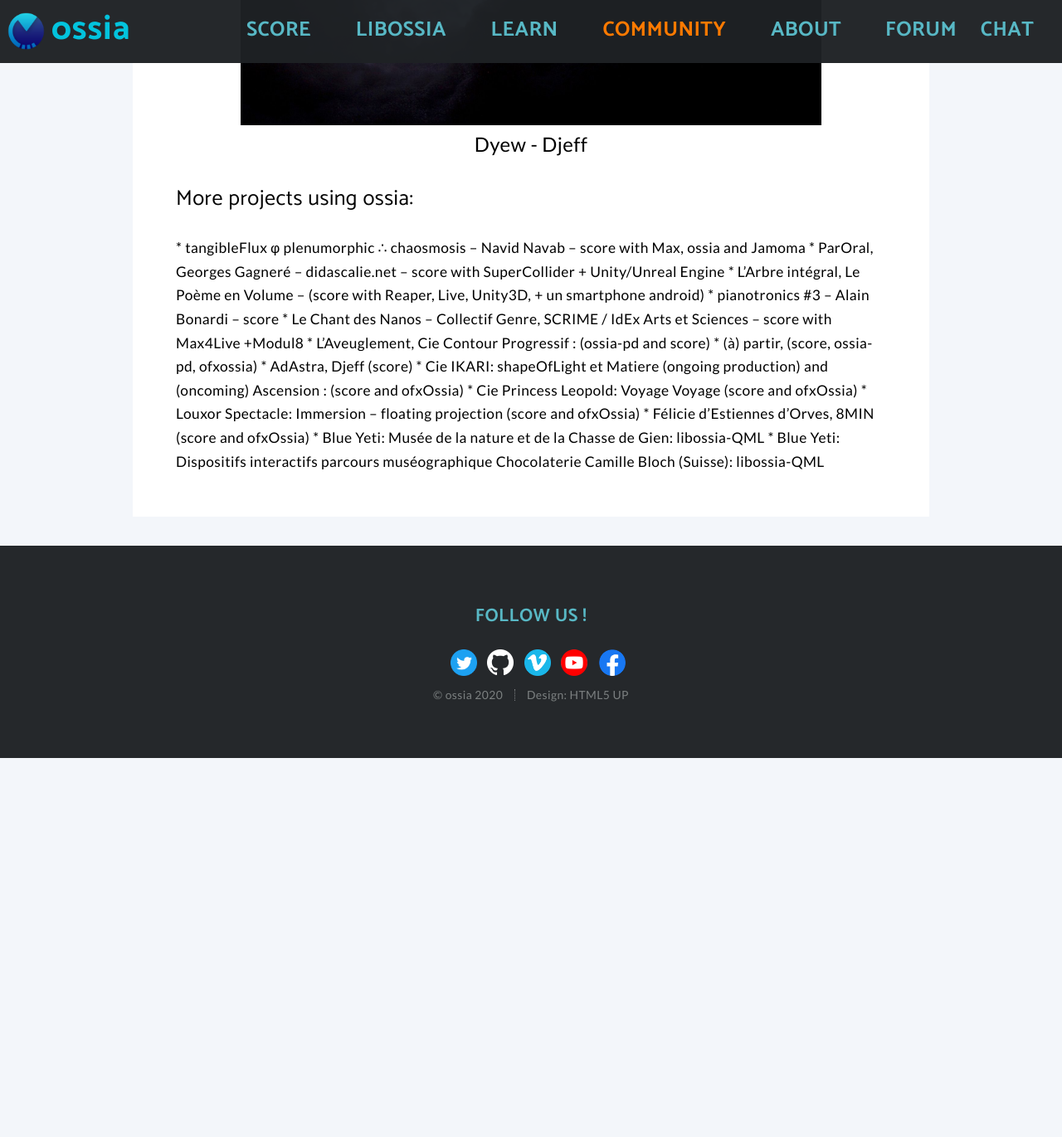
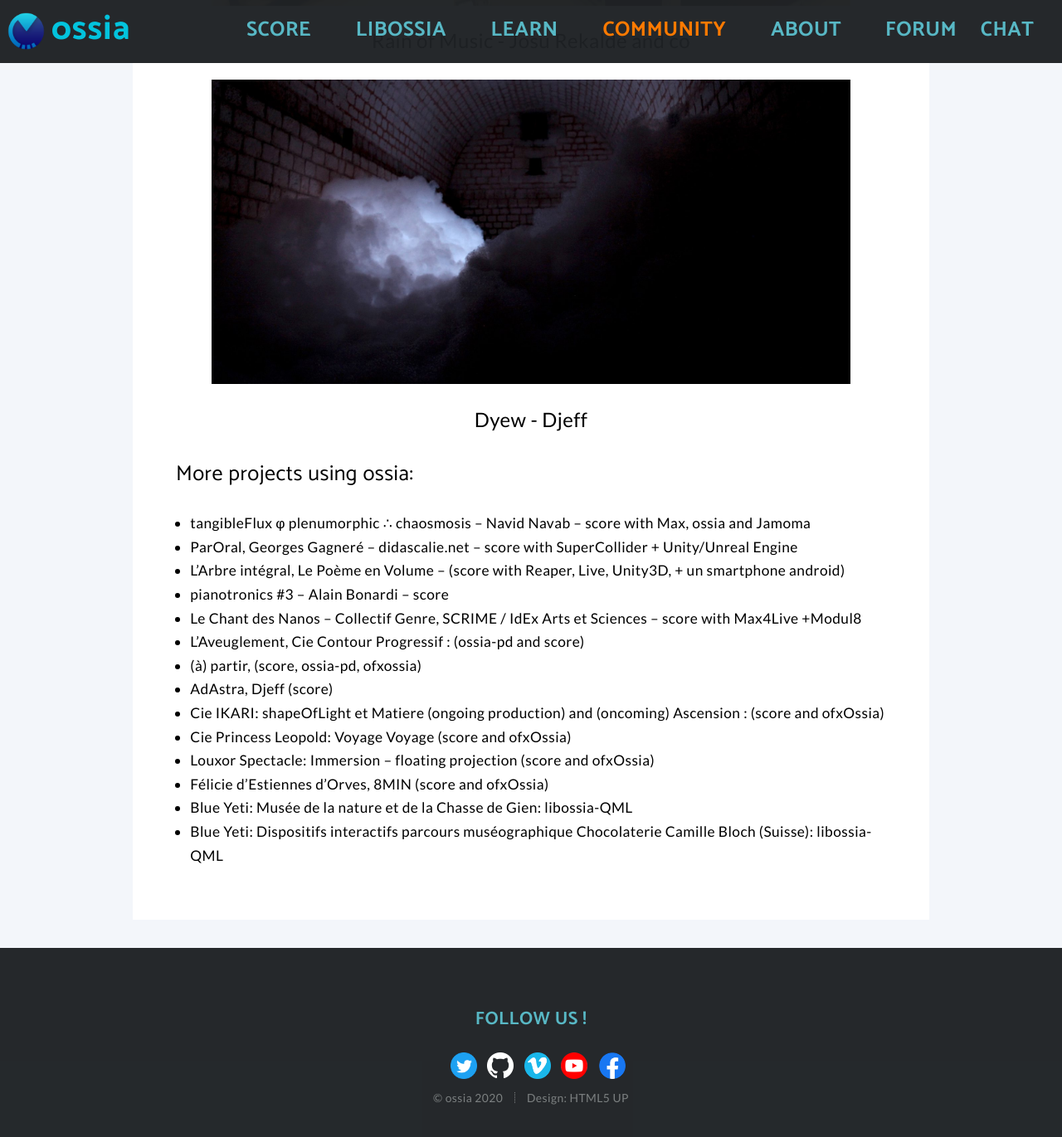
Before and after one commit to thibaudk/ossia.github.io, a Jekyll site: the page built from _pages/gallery.markdown, in a window 1280 px wide and 1400 px high, scrolled down 4564 px. Shown: the top 1371 px of the window at 83% size. Built offline with Jekyll 4.4.1, drawn with Linux system fonts in a browser that asks for light colours; before the commit the page ends 5478 px from its top, so only the background shows below that.

Commit message:
fixed gallery page for mobile

```diff
--- a/_pages/gallery.markdown
+++ b/_pages/gallery.markdown
@@ -5,10 +5,10 @@
 permalink: /gallery.html
 category: site-community
 ---
-<section class="wrapper style4 container" style="">
+<section class="wrapper style4 container">
 
 <div id="carousel" align="middle" class="gallery-page-image" >
-    <img src="assets/gallery/frontpage/carrousel-frontpage.png" style="width:800px;" align="middle"/>
+    <img src="assets/gallery/frontpage/carrousel-frontpage.png" class="post-image" />
     <br/>
     <a href="https://www.abbayeauxdames.org/en/musicaventure/carrousel-musical/" class="gallery-text">Carousel</a><span class="gallery-text"> - </span><a href="http://www.blueyeti.fr/le-carrousel-musical-abbaye-aux-dames/" class="gallery-text">Blue Yeti</a>
 </div>
@@ -16,7 +16,7 @@
 <br/>
 
 <div id="nebula" align="middle" class="gallery-page-image">
-<img src="assets/gallery/Nebula_ChampignonsNeigeJaune.jpg" style="width:800px;" align="middle"/>
+<img src="assets/gallery/Nebula_ChampignonsNeigeJaune.jpg" class="post-image" />
     <br/>
     <a href="http://www.baltazars.org/project/nebula/" class="gallery-text">Nebula</a><span class="gallery-text"> - </span><a href="http://www.baltazars.org/" class="gallery-text">Les Baltazars</a>
 </div>
@@ -24,7 +24,7 @@
 <br/>
 
 <div id="quarre" align="middle" class="gallery-page-image">
-<img src="assets/gallery/quarre.jpg" style="width:800px;" align="middle"/>
+<img src="assets/gallery/quarre.jpg" class="post-image" />
     <br/>
     <a href="https://wpn214.com/en/" class="gallery-text">Quarrè - Pierre Cochard</a>
 </div>
@@ -32,7 +32,7 @@
 <br/>
 
 <div id="meta-chef-d-orchestre" align="middle" class="gallery-page-image">
-<img src="assets/gallery/dome_scrime.jpg" style="width:700px;" align="middle"/>
+<img src="assets/gallery/dome_scrime.jpg" class="post-image" />
     <br/>
     <a href="https://scrime.u-bordeaux.fr/Arts-Sciences/Residences/Residences/Meta-Chef-d-Orchestre" class="gallery-text">Méta Chef d’Orchestre - Serge Delaubier</a>
 </div>
@@ -40,7 +40,7 @@
 <br/>
 
 <div id="sonotact" align="middle" class="gallery-page-image">
-<img src="assets/gallery/sonotact.jpg" style="width:700px;" align="middle"/>
+<img src="assets/gallery/sonotact.jpg" class="post-image" />
     <br/>
     <a href="https://scrime.u-bordeaux.fr/Arts-Sciences/Residences/Residences/Sonotact" class="gallery-text">Sonotact - Pascale Criton</a>
 </div>
@@ -48,7 +48,7 @@
 <br/>
 
 <div align="middle" class="gallery-page-image">
-<img src="assets/gallery/14-Virages2.jpg" style="width:700px;" align="middle"/>
+<img src="assets/gallery/14-Virages2.jpg" class="post-image" />
     <br/>
     <span class="gallery-text">(à) partir - Thibaut Le Maguer</span>
 </div>
@@ -56,7 +56,7 @@
 <br/>
 
 <div align="middle" class="gallery-page-image">
-<img src="assets/gallery/metabot_score.jpg" style="width:700px;" align="middle"/>
+<img src="assets/gallery/metabot_score.jpg" class="post-image" />
     <br/>
     <a href="https://scrime.u-bordeaux.fr/Arts-Sciences/Residences/Residences/Rain-of-Music" class="gallery-text">Rain of Music - Josu Rekalde and co</a>
 </div>
@@ -64,7 +64,7 @@
 <br/>
 
 <div align="middle" class="gallery-page-image">
-<img src="assets/gallery/Big_Dyew-1920x917.jpg" style="width:700px;" align="middle"/>
+<img src="assets/gallery/Big_Dyew-1920x917.jpg" class="post-image" />
     <br/>
     <span class="gallery-text">Dyew - Djeff</span>
 </div>
@@ -74,19 +74,20 @@
 
 <h2>More projects using ossia: </h2>
 
-* tangibleFlux φ plenumorphic ∴ chaosmosis – Navid Navab – score with Max, ossia and Jamoma
-* ParOral, Georges Gagneré – didascalie.net – score with SuperCollider + Unity/Unreal Engine
-* L’Arbre intégral, Le Poème en Volume –  (score with Reaper, Live, Unity3D, + un smartphone android)
-* pianotronics #3 – Alain Bonardi – score
-* Le Chant des Nanos – Collectif Genre, SCRIME / IdEx Arts et Sciences – score with Max4Live +Modul8
-* L’Aveuglement, Cie Contour Progressif  : (ossia-pd and score)
-* (à) partir,  (score, ossia-pd, ofxossia)
-* AdAstra,  Djeff (score)
-* Cie IKARI: shapeOfLight et Matiere (ongoing production) and (oncoming) Ascension : (score and ofxOssia)
-* Cie Princess Leopold: Voyage Voyage (score and ofxOssia)
-* Louxor Spectacle: Immersion – floating projection (score and ofxOssia)
-* Félicie d’Estiennes d’Orves, 8MIN (score and ofxOssia)
-* Blue Yeti: Musée de la nature et de la Chasse de Gien: libossia-QML
-* Blue Yeti: Dispositifs interactifs parcours muséographique Chocolaterie Camille Bloch (Suisse): libossia-QML
-
+<ul>
+<li> tangibleFlux φ plenumorphic ∴ chaosmosis – Navid Navab – score with Max, ossia and Jamoma </li>
+<li> ParOral, Georges Gagneré – didascalie.net – score with SuperCollider + Unity/Unreal Engine </li>
+<li> L’Arbre intégral, Le Poème en Volume –  (score with Reaper, Live, Unity3D, + un smartphone android) </li>
+<li> pianotronics #3 – Alain Bonardi – score </li>
+<li> Le Chant des Nanos – Collectif Genre, SCRIME / IdEx Arts et Sciences – score with Max4Live +Modul8 </li>
+<li> L’Aveuglement, Cie Contour Progressif  : (ossia-pd and score) </li>
+<li> (à) partir,  (score, ossia-pd, ofxossia) </li>
+<li> AdAstra,  Djeff (score)  </li>
+<li> Cie IKARI: shapeOfLight et Matiere (ongoing production) and (oncoming) Ascension : (score and ofxOssia)  </li>
+<li> Cie Princess Leopold: Voyage Voyage (score and ofxOssia) </li>
+<li> Louxor Spectacle: Immersion – floating projection (score and ofxOssia)  </li>
+<li> Félicie d’Estiennes d’Orves, 8MIN (score and ofxOssia)  </li>
+<li> Blue Yeti: Musée de la nature et de la Chasse de Gien: libossia-QML </li>
+<li> Blue Yeti: Dispositifs interactifs parcours muséographique Chocolaterie Camille Bloch (Suisse): libossia-QML </li>
+</ul>
 </section>
```
